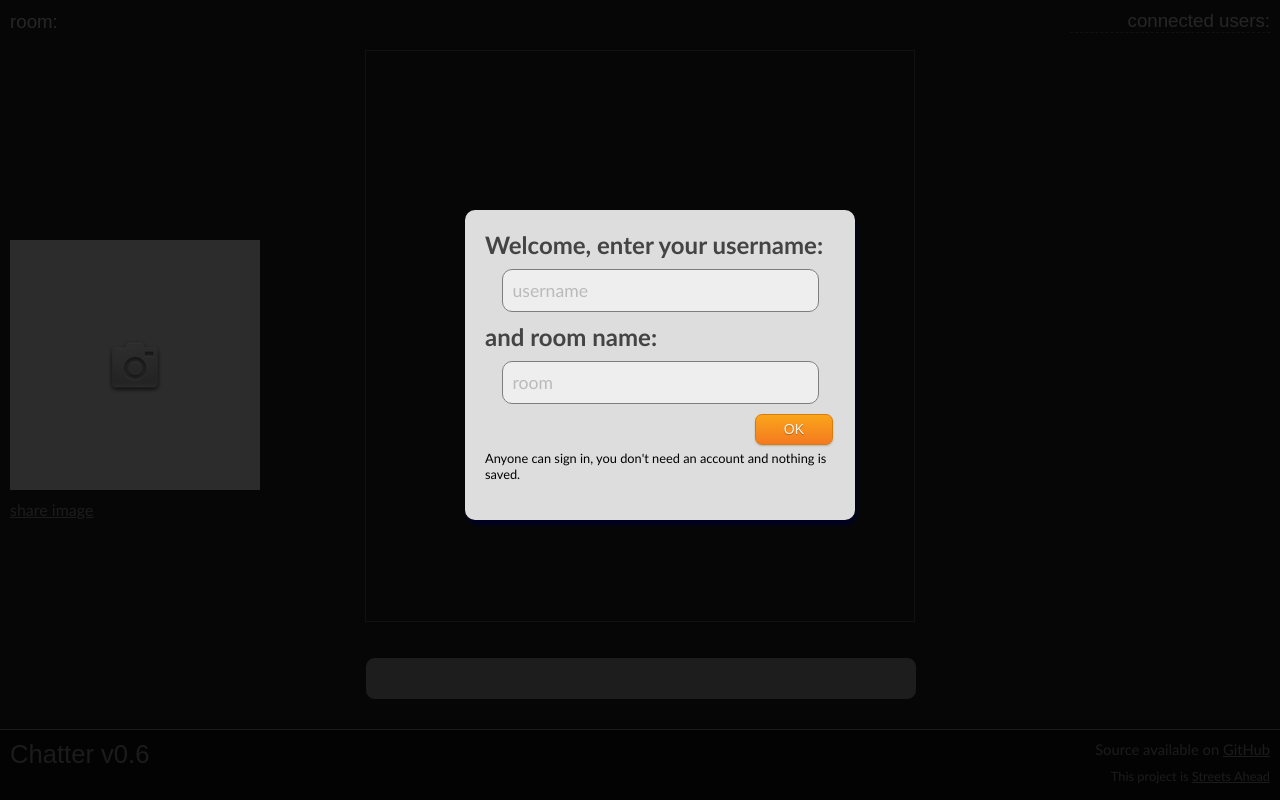
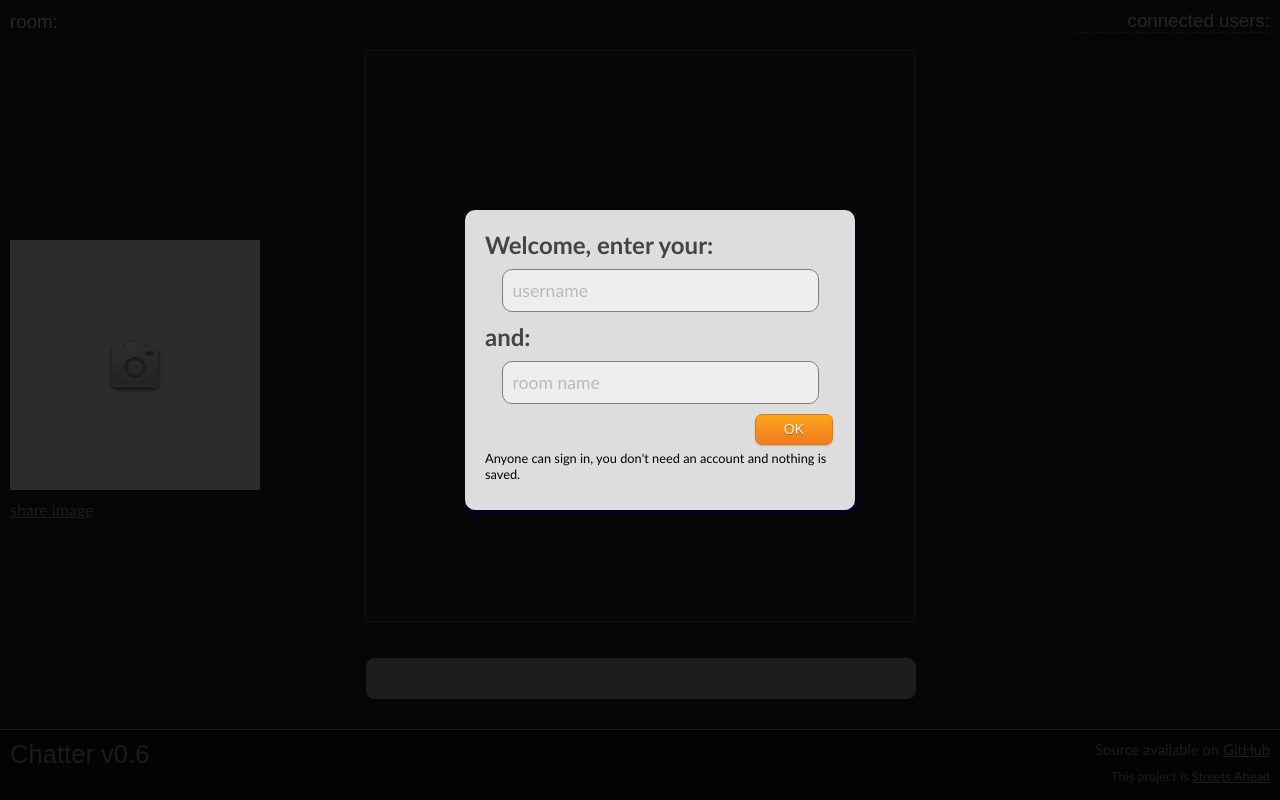
Before and after one commit to streets-ahead/Chatter, a plain HTML site: page index.htm in a window 1280 px wide. Drawn offline with nearby package versions, Linux system fonts and the light colour scheme; a web font is replaced by a local one.

Commit message:
fixes some styles

```diff
--- a/index.htm
+++ b/index.htm
@@ -54,11 +54,11 @@
 	</div>
 
 	<div id='login' class='dialog'>
-		<h2>Welcome, enter your username:</h2>
+		<h2>Welcome, enter your:</h2>
 		<form id='usernameForm'>
 			<div class='formback'><label for='username'>username</label><input type='text' name='username' id='username'></div>
-			<h2>and room name:</h2>
-			<div class='formback'><label for='roomname'>room</label><input type='text' name='roomname' id='roomname'></div>
+			<h2>and:</h2>
+			<div class='formback'><label for='roomname'>room name</label><input type='text' name='roomname' id='roomname'></div>
 			<div style='height:0px; width:0px; overflow:hidden'><input type='submit'></div>
 		</form>
 		<a href='#none' class='button orange' id='ok'>OK</a>
--- a/styles/chatter.css
+++ b/styles/chatter.css
@@ -135,7 +135,7 @@ a {
 
 	padding:20px;
 	width:350px;
-	height:270px;
+	height:260px;
 	position:fixed;
 	top:50%;
 	left:50%;
```
